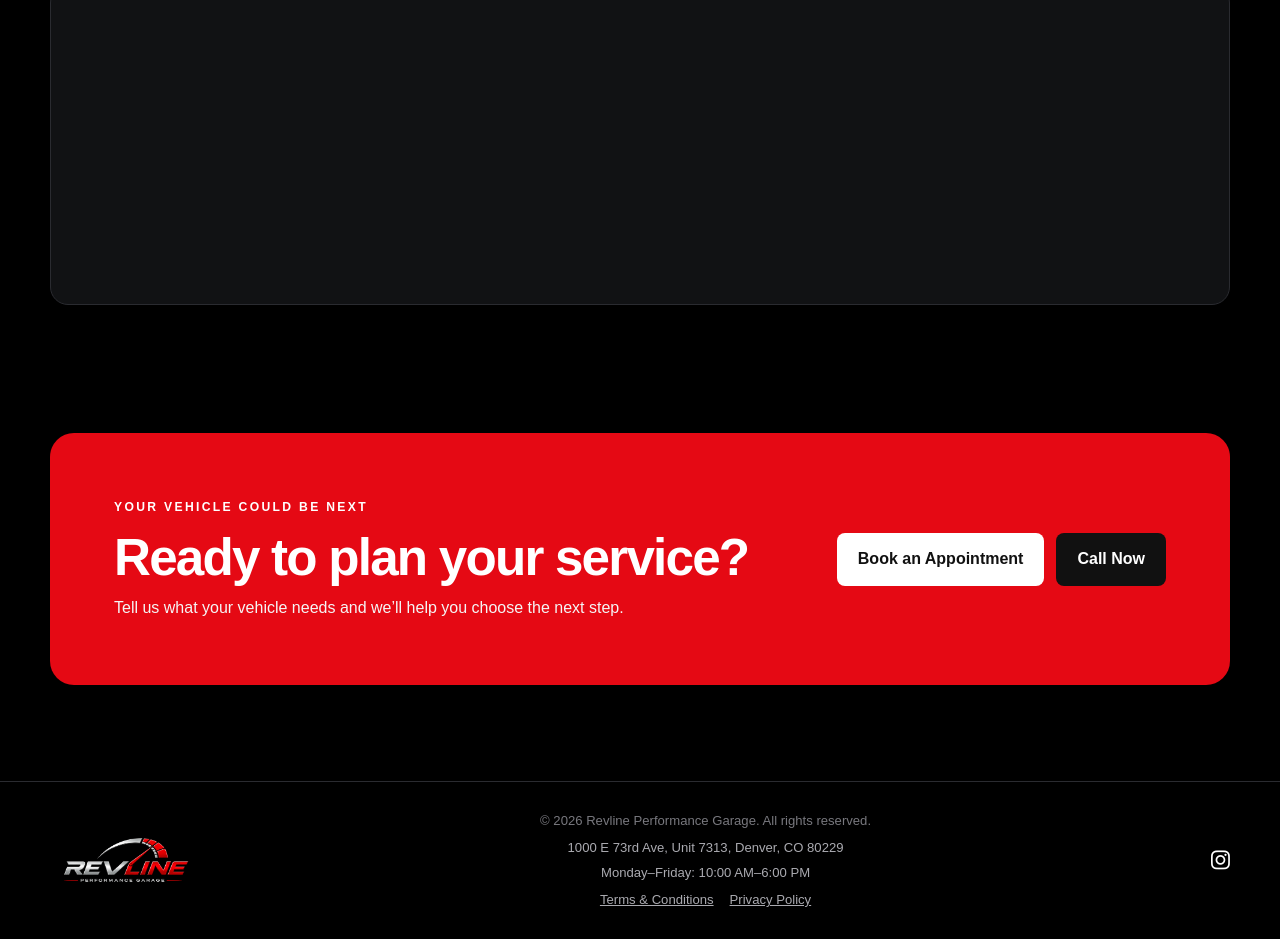
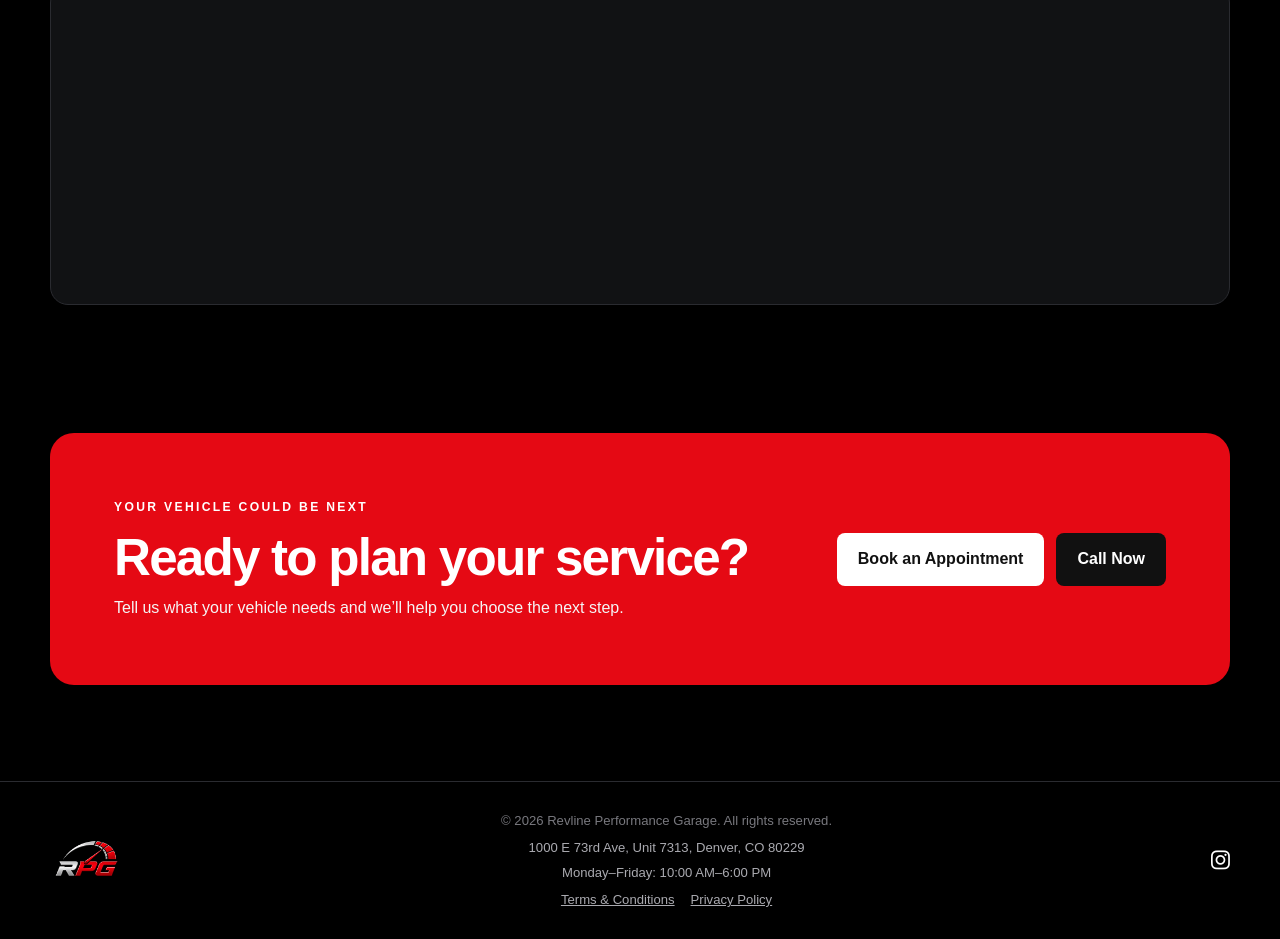
Before and after one commit to revlinepg/revline-website, a plain HTML site: page about.html in a window 1280 px wide. Shown: the part 2088-3027 px from the top of the page. Drawn offline with Linux system fonts and the light colour scheme.

Commit message:
Add RPG icon branding across website

```diff
--- a/about.html
+++ b/about.html
@@ -12,6 +12,8 @@
   <meta property="og:image" content="https://revlinepg.com/evo.jpg" />
   <meta name="twitter:card" content="summary_large_image" />
   <title>Gallery &amp; Reviews | Revline Performance Garage</title>
+  <link rel="icon" type="image/png" href="favicon.png" />
+  <link rel="apple-touch-icon" href="apple-touch-icon.png" />
   <link rel="stylesheet" href="https://cdnjs.cloudflare.com/ajax/libs/font-awesome/6.4.0/css/all.min.css" />
   <link rel="stylesheet" href="style.css" />
 </head>
@@ -112,7 +114,7 @@
   </main>
 
   <footer class="site-footer">
-    <img src="logo.png" alt="Revline Performance Garage" class="footer-logo" />
+    <img src="rpg-icon.png" alt="RPG — Revline Performance Garage" class="footer-logo" />
     <div>
       <p>&copy; 2026 Revline Performance Garage. All rights reserved.</p>
       <a class="footer-address" href="https://www.google.com/maps/search/?api=1&amp;query=1000+E+73rd+Ave+Unit+7313+Denver+CO+80229" target="_blank" rel="noopener">
--- a/style.css
+++ b/style.css
@@ -962,9 +962,10 @@ footer p {
 }
 
 .footer-logo {
-  width: 150px;
+  width: 72px;
   max-width: 100%;
   height: auto;
+  border-radius: 14px;
 }
 
 .legal-links {
@@ -1356,7 +1357,7 @@ button {
   }
 
   .footer-logo {
-    width: 120px;
+    width: 58px;
   }
 }
 
```
Also changed, not shown: contact.html (+3 -1 lines), index.html (+3 -1 lines), mobile.html (+2 -0 lines), privacy.html (+3 -1 lines), terms.html (+3 -1 lines), apple-touch-icon.png (added), favicon.png (added), rpg-icon.png (added).
